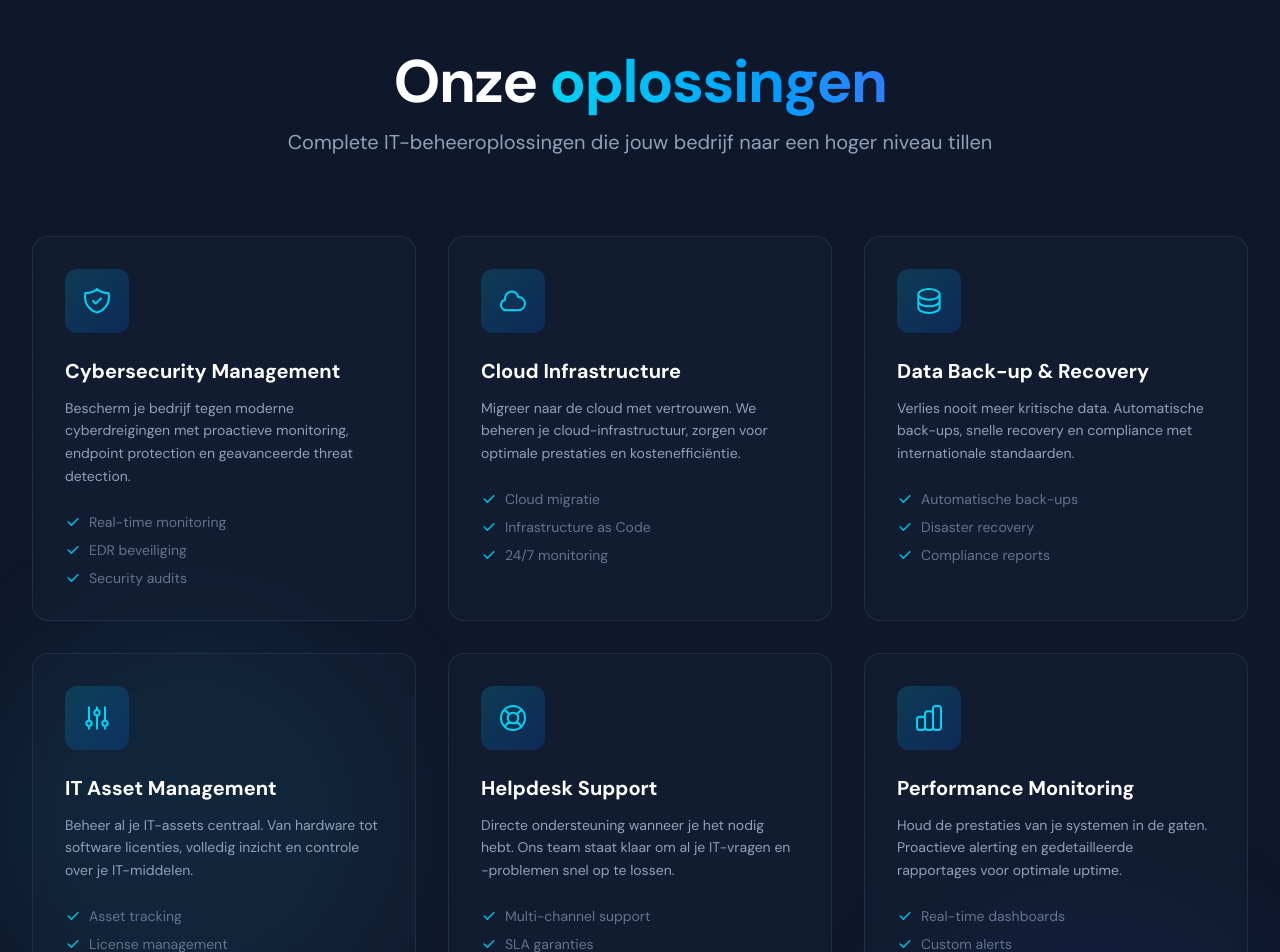
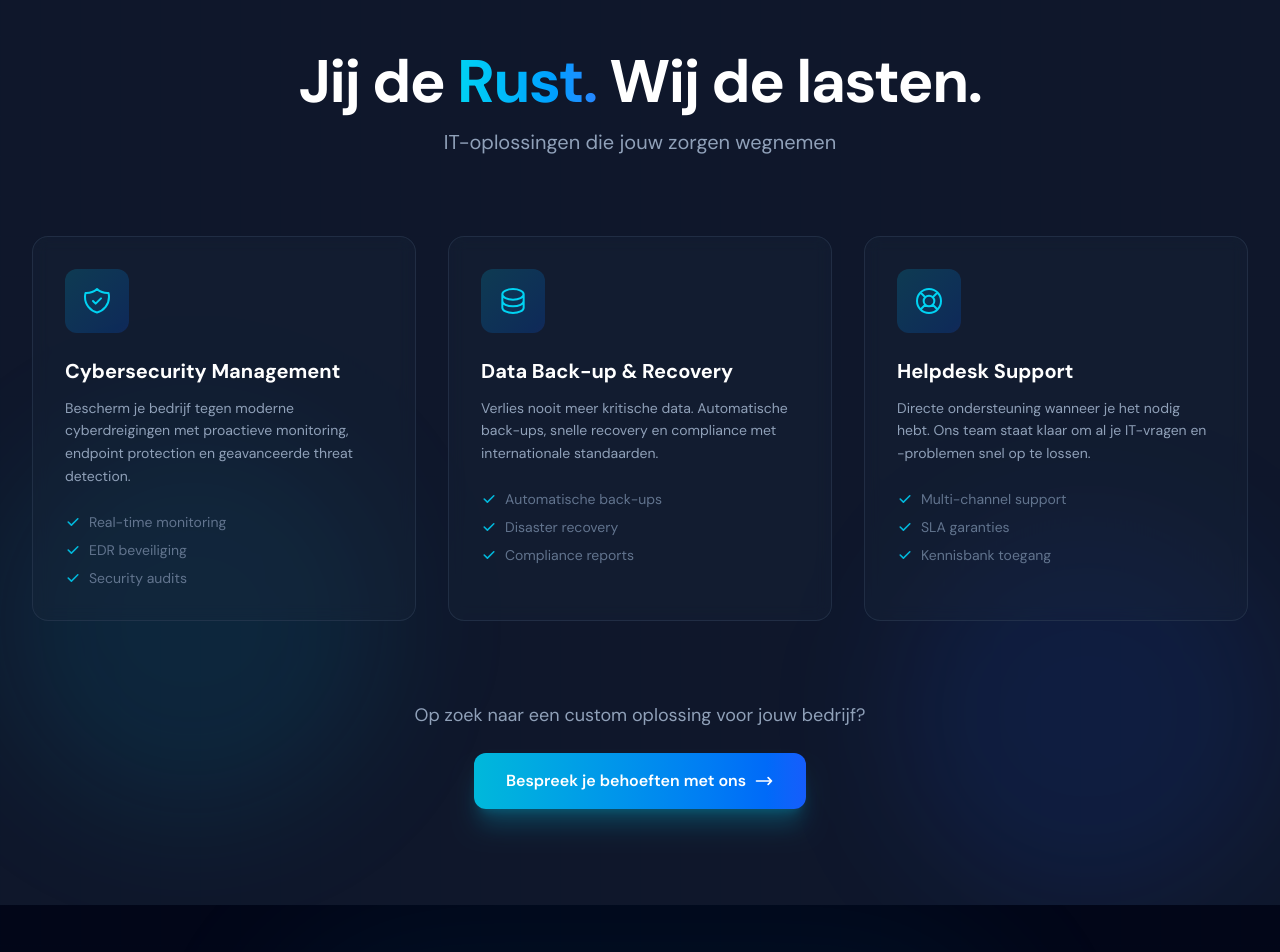
Before and after one commit to dice-pls7/yyit-demo, a Next.js app: page / in a window 1280 px wide. Shown: the part 2720-3672 px from the top of the page. Built offline with nearby package versions, Linux system fonts and the light colour scheme.

Commit message:
Jij de Rust. Wij de lasten. ipv solutions. ook van 6 naar 3 solutions

```diff
--- a/components/Solutions.tsx
+++ b/components/Solutions.tsx
@@ -10,16 +10,16 @@ export default function Solutions() {
       description: 'Bescherm je bedrijf tegen moderne cyberdreigingen met proactieve monitoring, endpoint protection en geavanceerde threat detection.',
       features: ['Real-time monitoring', 'EDR beveiliging', 'Security audits']
     },
-    {
-      icon: (
-        <svg className="w-8 h-8" fill="none" viewBox="0 0 24 24" stroke="currentColor">
-          <path strokeLinecap="round" strokeLinejoin="round" strokeWidth={1.5} d="M3 15a4 4 0 004 4h9a5 5 0 10-.1-9.999 5.002 5.002 0 10-9.78 2.096A4.001 4.001 0 003 15z" />
-        </svg>
-      ),
-      title: 'Cloud Infrastructure',
-      description: 'Migreer naar de cloud met vertrouwen. We beheren je cloud-infrastructuur, zorgen voor optimale prestaties en kostenefficiëntie.',
-      features: ['Cloud migratie', 'Infrastructure as Code', '24/7 monitoring']
-    },
+    // {
+    //   icon: (
+    //     <svg className="w-8 h-8" fill="none" viewBox="0 0 24 24" stroke="currentColor">
+    //       <path strokeLinecap="round" strokeLinejoin="round" strokeWidth={1.5} d="M3 15a4 4 0 004 4h9a5 5 0 10-.1-9.999 5.002 5.002 0 10-9.78 2.096A4.001 4.001 0 003 15z" />
+    //     </svg>
+    //   ),
+    //   title: 'Cloud Infrastructure',
+    //   description: 'Migreer naar de cloud met vertrouwen. We beheren je cloud-infrastructuur, zorgen voor optimale prestaties en kostenefficiëntie.',
+    //   features: ['Cloud migratie', 'Infrastructure as Code', '24/7 monitoring']
+    // },
     {
       icon: (
         <svg className="w-8 h-8" fill="none" viewBox="0 0 24 24" stroke="currentColor">
@@ -30,16 +30,16 @@ export default function Solutions() {
       description: 'Verlies nooit meer kritische data. Automatische back-ups, snelle recovery en compliance met internationale standaarden.',
       features: ['Automatische back-ups', 'Disaster recovery', 'Compliance reports']
     },
-    {
-      icon: (
-        <svg className="w-8 h-8" fill="none" viewBox="0 0 24 24" stroke="currentColor">
-          <path strokeLinecap="round" strokeLinejoin="round" strokeWidth={1.5} d="M12 6V4m0 2a2 2 0 100 4m0-4a2 2 0 110 4m-6 8a2 2 0 100-4m0 4a2 2 0 110-4m0 4v2m0-6V4m6 6v10m6-2a2 2 0 100-4m0 4a2 2 0 110-4m0 4v2m0-6V4" />
-        </svg>
-      ),
-      title: 'IT Asset Management',
-      description: 'Beheer al je IT-assets centraal. Van hardware tot software licenties, volledig inzicht en controle over je IT-middelen.',
-      features: ['Asset tracking', 'License management', 'Lifecycle beheer']
-    },
+    // {
+    //   icon: (
+    //     <svg className="w-8 h-8" fill="none" viewBox="0 0 24 24" stroke="currentColor">
+    //       <path strokeLinecap="round" strokeLinejoin="round" strokeWidth={1.5} d="M12 6V4m0 2a2 2 0 100 4m0-4a2 2 0 110 4m-6 8a2 2 0 100-4m0 4a2 2 0 110-4m0 4v2m0-6V4m6 6v10m6-2a2 2 0 100-4m0 4a2 2 0 110-4m0 4v2m0-6V4" />
+    //     </svg>
+    //   ),
+    //   title: 'IT Asset Management',
+    //   description: 'Beheer al je IT-assets centraal. Van hardware tot software licenties, volledig inzicht en controle over je IT-middelen.',
+    //   features: ['Asset tracking', 'License management', 'Lifecycle beheer']
+    // },
     {
       icon: (
         <svg className="w-8 h-8" fill="none" viewBox="0 0 24 24" stroke="currentColor">
@@ -50,16 +50,16 @@ export default function Solutions() {
       description: 'Directe ondersteuning wanneer je het nodig hebt. Ons team staat klaar om al je IT-vragen en -problemen snel op te lossen.',
       features: ['Multi-channel support', 'SLA garanties', 'Kennisbank toegang']
     },
-    {
-      icon: (
-        <svg className="w-8 h-8" fill="none" viewBox="0 0 24 24" stroke="currentColor">
-          <path strokeLinecap="round" strokeLinejoin="round" strokeWidth={1.5} d="M9 19v-6a2 2 0 00-2-2H5a2 2 0 00-2 2v6a2 2 0 002 2h2a2 2 0 002-2zm0 0V9a2 2 0 012-2h2a2 2 0 012 2v10m-6 0a2 2 0 002 2h2a2 2 0 002-2m0 0V5a2 2 0 012-2h2a2 2 0 012 2v14a2 2 0 01-2 2h-2a2 2 0 01-2-2z" />
-        </svg>
-      ),
-      title: 'Performance Monitoring',
-      description: 'Houd de prestaties van je systemen in de gaten. Proactieve alerting en gedetailleerde rapportages voor optimale uptime.',
-      features: ['Real-time dashboards', 'Custom alerts', 'Performance analytics']
-    },
+    // {
+    //   icon: (
+    //     <svg className="w-8 h-8" fill="none" viewBox="0 0 24 24" stroke="currentColor">
+    //       <path strokeLinecap="round" strokeLinejoin="round" strokeWidth={1.5} d="M9 19v-6a2 2 0 00-2-2H5a2 2 0 00-2 2v6a2 2 0 002 2h2a2 2 0 002-2zm0 0V9a2 2 0 012-2h2a2 2 0 012 2v10m-6 0a2 2 0 002 2h2a2 2 0 002-2m0 0V5a2 2 0 012-2h2a2 2 0 012 2v14a2 2 0 01-2 2h-2a2 2 0 01-2-2z" />
+    //     </svg>
+    //   ),
+    //   title: 'Performance Monitoring',
+    //   description: 'Houd de prestaties van je systemen in de gaten. Proactieve alerting en gedetailleerde rapportages voor optimale uptime.',
+    //   features: ['Real-time dashboards', 'Custom alerts', 'Performance analytics']
+    // },
   ];
 
   return (
@@ -73,13 +73,14 @@ export default function Solutions() {
         {/* Section Header */}
         <div className="text-center space-y-4 mb-20 animate-fadeInUp">
           <h2 className="text-4xl md:text-5xl lg:text-6xl font-bold text-white tracking-tight">
-            Onze{' '}
+            Jij de{' '}
             <span className="bg-gradient-to-r from-cyan-400 to-blue-500 bg-clip-text text-transparent">
-              oplossingen
+              Rust. {' '}
             </span>
+             Wij de lasten.
           </h2>
           <p className="text-xl text-slate-400 max-w-3xl mx-auto">
-            Complete IT-beheeroplossingen die jouw bedrijf naar een hoger niveau tillen
+            IT-oplossingen die jouw zorgen wegnemen
           </p>
         </div>
 
```
